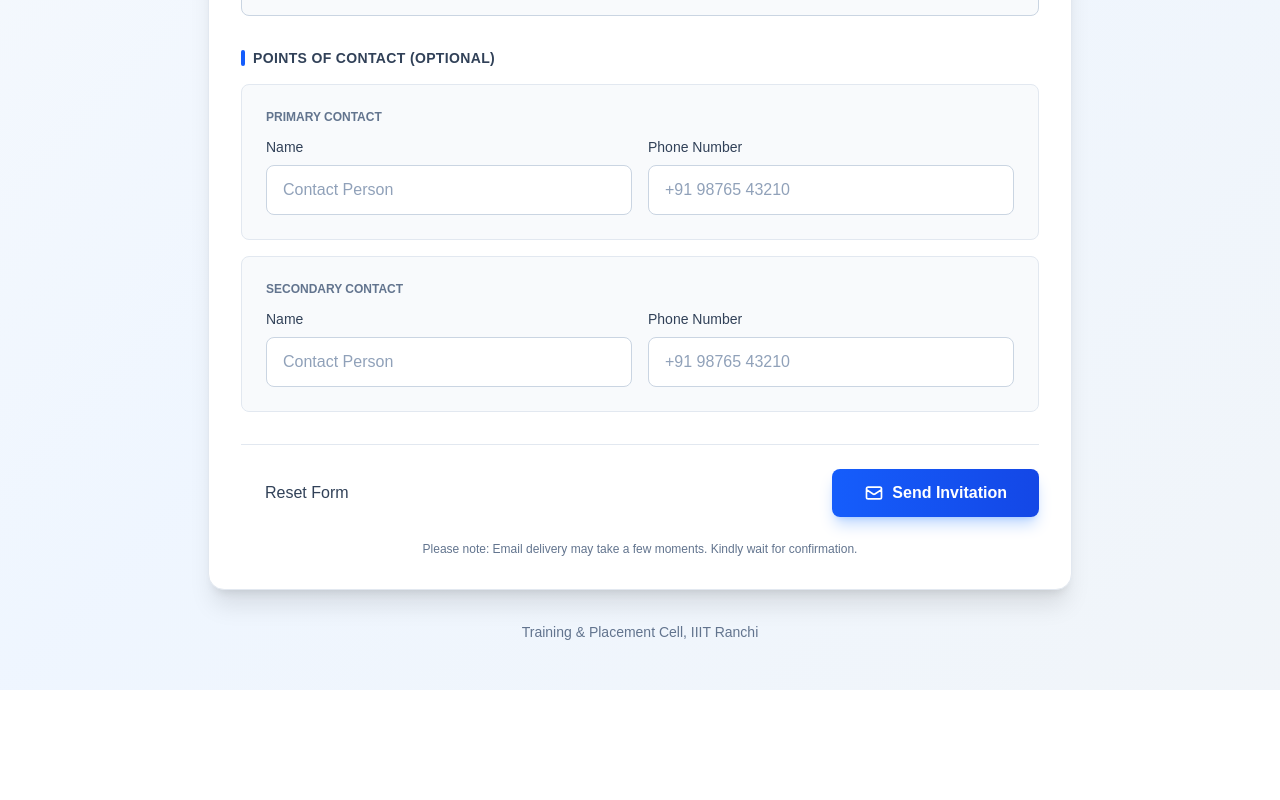
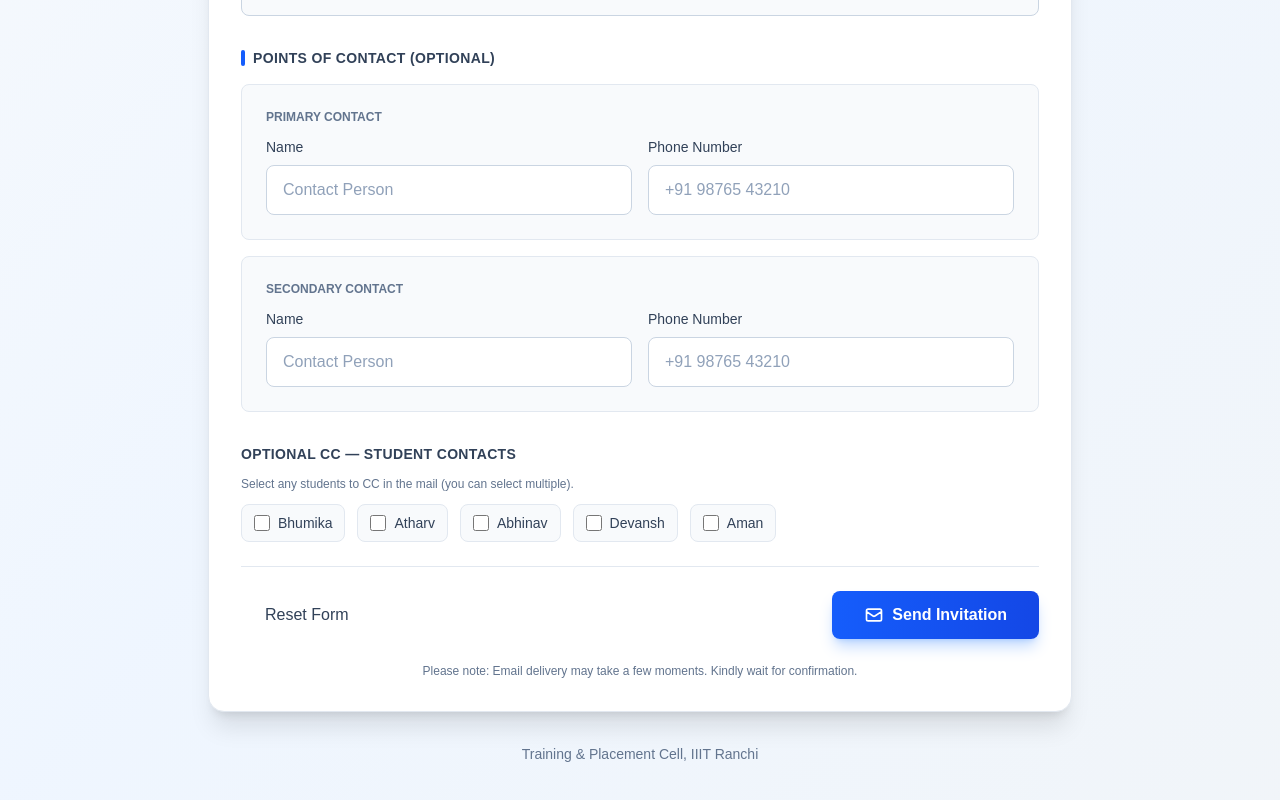
Before and after one commit to devansh-dek/HREmail, a Next.js app: page / in a window 1280 px wide. Shown: the part 655-1455 px from the top of the page. Before the commit the page ends 1345 px from the top, so only its background shows below. Built offline with nearby package versions, Linux system fonts and the light colour scheme.

Commit message:
added cc things

```diff
--- a/app/api/send-email/route.ts
+++ b/app/api/send-email/route.ts
@@ -54,8 +54,8 @@ function createEmailBody(name: string, companyName: string,finalPOC1Name: string
 
     <p>If you need any assistance or information, please reach out to our student coordinators. We'd be more than happy to assist.</p>
 
-<p><strong>${escapeHtml(finalPOC1Name)}</strong> - ${escapeHtml(finalPOC1Phone)}<br>
-<strong>${escapeHtml(finalPOC2Name)}</strong> - ${escapeHtml(finalPOC2Phone)}</p>
+    <p><strong>${escapeHtml(finalPOC1Name)}</strong> - ${escapeHtml(finalPOC1Phone)}<br>
+    <strong>${escapeHtml(finalPOC2Name)}</strong> - ${escapeHtml(finalPOC2Phone)}</p>
 
     <div style="font-family: Arial, sans-serif; max-width: 500px; color: #333333;">
   <p style="margin-bottom: 15px; font-weight: bold;">Thanks & regards,</p>
@@ -100,6 +100,7 @@ export async function POST(req: Request) {
       poc1Phone,
       poc2Name,
       poc2Phone,
+      selectedContacts,
     } = rawBody as any;
 
     const companyName = (companyNameFromBody || company || "").toString().trim();
@@ -108,8 +109,8 @@ export async function POST(req: Request) {
     const finalPOC1Name = (poc1Name?.toString().trim()) || "Akshat Kumar";
     const finalPOC1Phone = (poc1Phone?.toString().trim()) || "+91 8498972554";
 
-    const finalPOC2Name = (poc2Name?.toString().trim()) || "Shubh Shubhanjal";
-    const finalPOC2Phone = (poc2Phone?.toString().trim()) || "+91 9508112887";
+    const finalPOC2Name = (poc2Name?.toString().trim()) || "Atharv Mittal";
+    const finalPOC2Phone = (poc2Phone?.toString().trim()) || "+91 8299027502";
 
     if (!email || !companyName || !name) {
       return new Response(
@@ -151,11 +152,18 @@ export async function POST(req: Request) {
       );
     }
 
+    // Build CC list: always include TPC in-charge and any selected student contacts
+    const defaultCc = ["incharge.tpc@iiitranchi.ac.in"];
+    const extraCc = Array.isArray(selectedContacts)
+      ? selectedContacts.map((s: any) => String(s).trim()).filter((s: string) => s)
+      : [];
+    const ccList = Array.from(new Set([...defaultCc, ...extraCc]));
+
     await transporter.sendMail({
       from: `"IIIT Ranchi - Placement" <${process.env.EMAIL_ADDRESS}>`,
       to: email,
-      subject:
-        "Invitation to Participate in IIIT Ranchi's 2025-26 Campus Placement Drive",
+      cc: ccList,
+      subject: "Invitation to Participate in IIIT Ranchi's 2025-26 Campus Placement Drive",
       html: createEmailBody(name, companyName, finalPOC1Name, finalPOC1Phone, finalPOC2Name, finalPOC2Phone),
     });
 
--- a/app/page.tsx
+++ b/app/page.tsx
@@ -25,6 +25,16 @@ export default function Home() {
   const [loading, setLoading] = useState(false);
   const [success, setSuccess] = useState<string | null>(null);
   const [error, setError] = useState<string | null>(null);
+  const [selectedContacts, setSelectedContacts] = useState<string[]>([]);
+
+  // available student contacts to optionally CC (show first names)
+  const studentContacts: { email: string; name: string }[] = [
+    { email: "bhumika.2023ug3002@iiitranchi.ac.in", name: "Bhumika" },
+    { email: "atharv.2023ug3019@iiitranchi.ac.in", name: "Atharv" },
+    { email: "abhinav@iiitranchi.ac.in", name: "Abhinav" },
+    { email: "devansh.2023ug1058@iiitranchi.ac.in", name: "Devansh" },
+    { email: "aman.2023ug1047@iiitranchi.ac.in", name: "Aman" },
+  ];
 
   const validate = () => {
     if (!form.name.trim() || !form.company.trim() || !form.email.trim()) {
@@ -59,7 +69,10 @@ export default function Home() {
 
     setLoading(true);
 
-    const payload = { ...form, companyName: form.company };
+  // create a payload type-safe object
+  const payload: any = { ...form, companyName: form.company };
+  // include any selected student contacts to CC
+  if (selectedContacts.length) payload.selectedContacts = selectedContacts;
 
     try {
       const res = await fetch("/api/send-email", {
@@ -244,6 +257,31 @@ export default function Home() {
               </div>
             </div>
 
+            {/* Optional Student CCs */}
+            <div className="mb-6">
+              <h3 className="text-sm font-semibold text-slate-700 uppercase tracking-wide mb-3">Optional CC — Student Contacts</h3>
+              <p className="text-xs text-slate-500 mb-3">Select any students to CC in the mail (you can select multiple).</p>
+              <div className="flex flex-wrap gap-3">
+                {studentContacts.map((c) => {
+                  const checked = selectedContacts.includes(c.email);
+                  return (
+                    <label key={c.email} className="inline-flex items-center gap-2 bg-slate-50 px-3 py-2 rounded-lg border border-slate-200">
+                      <input
+                        type="checkbox"
+                        checked={checked}
+                        onChange={() => {
+                          if (checked) setSelectedContacts(selectedContacts.filter((s) => s !== c.email));
+                          else setSelectedContacts([...selectedContacts, c.email]);
+                        }}
+                        className="w-4 h-4"
+                      />
+                      <span className="text-sm text-slate-700">{c.name}</span>
+                    </label>
+                  );
+                })}
+              </div>
+            </div>
+
             {/* Status Messages */}
             {error && (
               <div className="mb-6 bg-red-50 border border-red-200 rounded-lg p-4 flex items-start gap-3">
```
